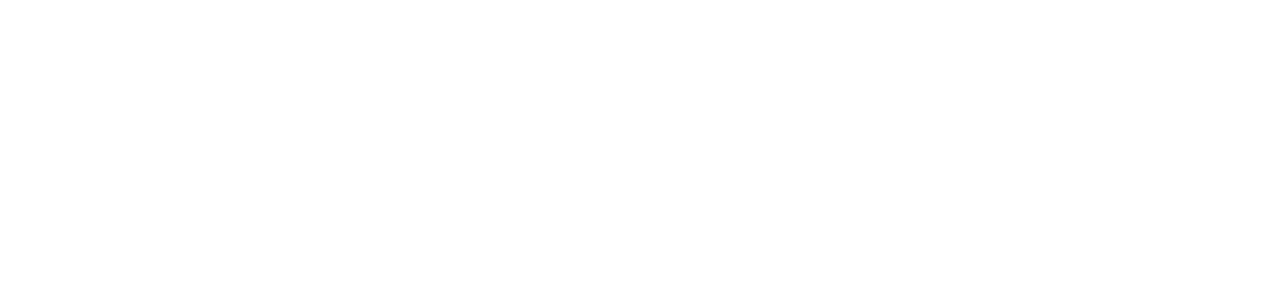
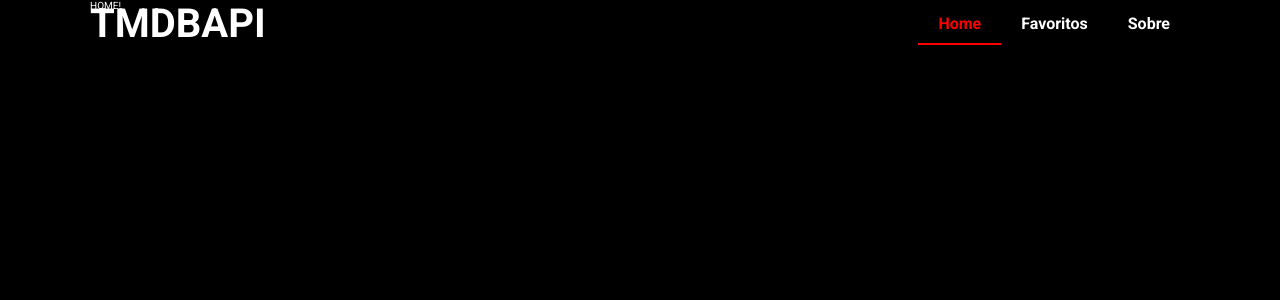
Before and after one commit to ErikDCAlmeida/Vue-TMDB-Project, a Vue app: page / in a window 1280 px wide. Shown: the top 300 px of the page. Built offline with nearby package versions, Linux system fonts and the light colour scheme.

Commit message:
Header criados e rotas básicas das páginas menu criadas.

```diff
--- a/src/App.vue
+++ b/src/App.vue
@@ -1,10 +1,25 @@
 <template>
   <div id="app">
+    <Header />
     <main>
       <router-view class="container" />
     </main>
+    <Footer />
   </div>
 </template>
+
+<script>
+import Header from "@/components/Header.vue";
+import Footer from "@/components/Footer.vue";
+
+export default {
+  name: "App",
+  components: {
+    Header,
+    Footer,
+  },
+};
+</script>
 
 <style lang="scss">
 * {
@@ -53,6 +68,8 @@
   display: flex;
   flex-direction: column;
   min-height: 100vh;
+  background: #000;
+  color: #fff;
 }
 
 @media (max-width: 1100px) {
--- /dev/null
+++ b/src/components/Footer.vue
@@ -0,0 +1,11 @@
+<template>
+  <div></div>
+</template>
+
+<script>
+export default {
+  name: "Footer",
+};
+</script>
+
+<style></style>
--- /dev/null
+++ b/src/components/Header.vue
@@ -0,0 +1,92 @@
+<template>
+  <header>
+    <div class="container">
+      <h1>TMDBAPI</h1>
+      <nav>
+        <ul>
+          <li @click="nowActived(0)">
+            <router-link :to="{ name: 'Home' }"> Home </router-link>
+          </li>
+          <li @click="nowActived(1)">
+            <router-link :to="{ name: 'Favourites' }"> Favoritos </router-link>
+          </li>
+          <li @click="nowActived(2)">
+            <router-link :to="{ name: 'About' }"> Sobre </router-link>
+          </li>
+        </ul>
+      </nav>
+    </div>
+  </header>
+</template>
+
+<script>
+export default {
+  name: "Header",
+  data() {
+    return {
+      linkActive: null,
+    };
+  },
+  mounted() {
+    this.nowActived(0);
+  },
+  //   created() {
+  //     window.addEventListener("scroll", this.scrollPage);
+  //   },
+  methods: {
+    nowActived(value) {
+      this.linkActive = value;
+      if (this.linkActive === 0) {
+        document.querySelector("header").style.position = "fixed";
+      } else if (this.linkActive === 1 || this.linkActive === 2) {
+        document.querySelector("header").style.position = "unset";
+      }
+    },
+    // scrollPage() {
+    // },
+  },
+};
+</script>
+
+<style lang="scss" scoped>
+header {
+  width: 100%;
+  top: 0;
+  left: 0;
+}
+.container {
+  display: flex;
+  justify-content: space-between;
+  width: 100%;
+  max-width: 1100px;
+  margin: 0 auto;
+  h1 {
+    font-size: 4rem;
+  }
+  nav {
+    flex: 1;
+    display: flex;
+    justify-content: flex-end;
+    ul {
+      display: flex;
+      align-items: center;
+    }
+    a {
+      font-size: 1.6rem;
+      padding: 1rem 2rem;
+      border-bottom: 2px solid transparent;
+      color: #fff;
+      font-weight: 600;
+      transition: all ease 0.3s;
+      &:hover {
+        border-bottom: 2px solid #f00;
+        color: #f00;
+      }
+      &.router-link-exact-active {
+        border-bottom: 2px solid #f00;
+        color: #f00;
+      }
+    }
+  }
+}
+</style>
--- a/src/router/index.js
+++ b/src/router/index.js
@@ -1,6 +1,5 @@
 import Vue from "vue";
 import VueRouter from "vue-router";
-import Home from "../views/Home.vue";
 
 Vue.use(VueRouter);
 
@@ -8,14 +7,17 @@
   {
     path: "/",
     name: "Home",
-    component: Home,
+    component: () => import(/* webpackChunkName: "home" */ "../views/Home.vue"),
+  },
+  {
+    path: "/favourites",
+    name: "Favourites",
+    component: () =>
+      import(/* webpackChunkName: "favourites" */ "../views/Favourites.vue"),
   },
   {
     path: "/about",
     name: "About",
-    // route level code-splitting
-    // this generates a separate chunk (about.[hash].js) for this route
-    // which is lazy-loaded when the route is visited.
     component: () =>
       import(/* webpackChunkName: "about" */ "../views/About.vue"),
   },
--- a/src/views/About.vue
+++ b/src/views/About.vue
@@ -1,3 +1,11 @@
 <template>
-  <div></div>
+  <div>Página sobre</div>
 </template>
+
+<script>
+export default {
+  name: "About",
+};
+</script>
+
+<style lang="sass" scoped></style>
--- /dev/null
+++ b/src/views/Favourites.vue
@@ -0,0 +1,11 @@
+<template>
+  <div>Tela favoritos!</div>
+</template>
+
+<script>
+export default {
+  name: "Favourites",
+};
+</script>
+
+<style lang="scss" scoped></style>
--- a/src/views/Home.vue
+++ b/src/views/Home.vue
@@ -1,5 +1,7 @@
 <template>
-  <div></div>
+  <div>
+    <p>HOME!</p>
+  </div>
 </template>
 
 <script>
```
